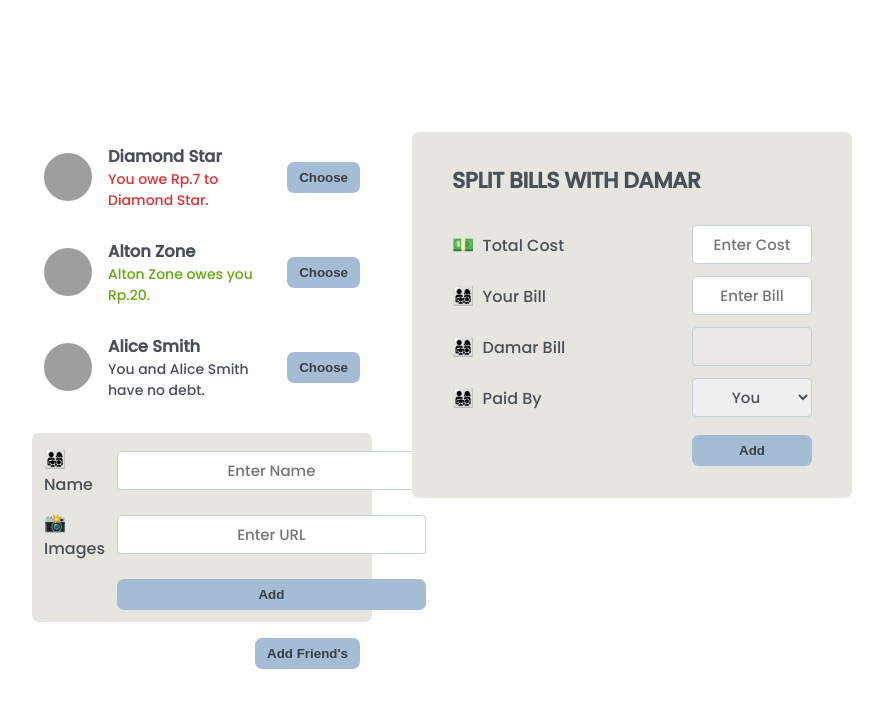
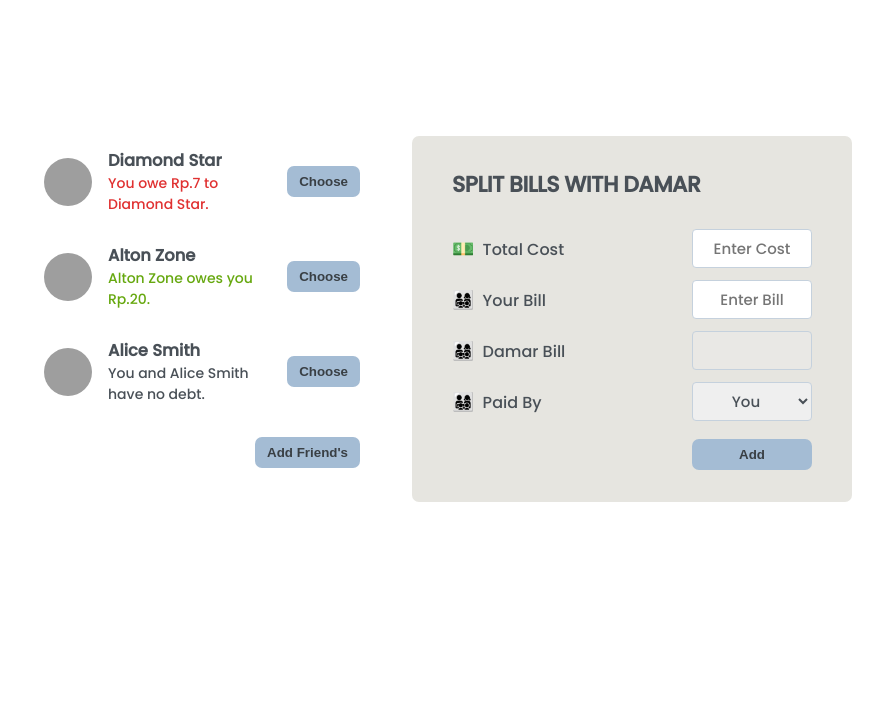
Before and after one commit to damar-glh/split-bill, a React (Create React App) app: page / in a window 1280 px wide. Shown: the top 708 px of the page, without its empty margins (198-1081 px from the left). Built offline with nearby package versions, Linux system fonts and the light colour scheme; grey boxes are pictures that could not be loaded.

Commit message:
feat: Showing and hiding the Add Friends form

```diff
--- a/src/App.js
+++ b/src/App.js
@@ -1,16 +1,20 @@
-import React from 'react'
+import React, { useState } from 'react'
 import FriendList from './components/FriendList';
 import FormAddFriend from './components/FormAddFriend';
 import FormSplitBills from './components/FormSplitBills';
 import InitialFriends from './components/InitialFriends';
 
 const App = () => {
+  const [showAddFriend, setShowAddFriend] = useState(false);
+  function handleShowAddFriend(){
+    setShowAddFriend((showAddFriend) => !showAddFriend);
+  }
   return (
     <div className="app">
       <div className="sidebar">
         <FriendList friends={InitialFriends} />
-        <FormAddFriend />
-        <button className='button'>Add Friend's</button>
+        {showAddFriend && <FormAddFriend/>}
+        <button className='button' onClick={handleShowAddFriend}>{showAddFriend ? "Close Friend's" : "Add Friend's"}</button>
       </div>
       <FormSplitBills />
     </div>
```
